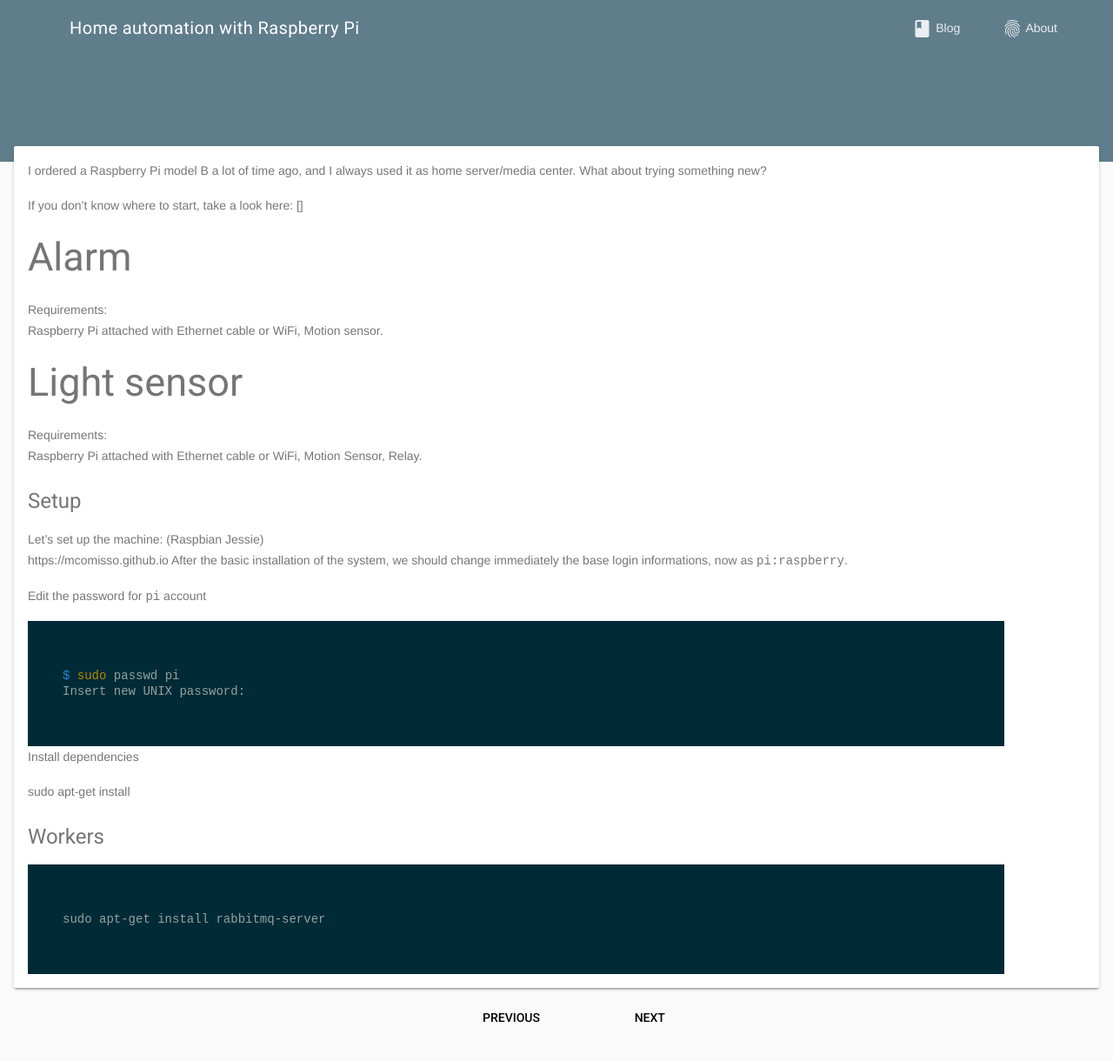
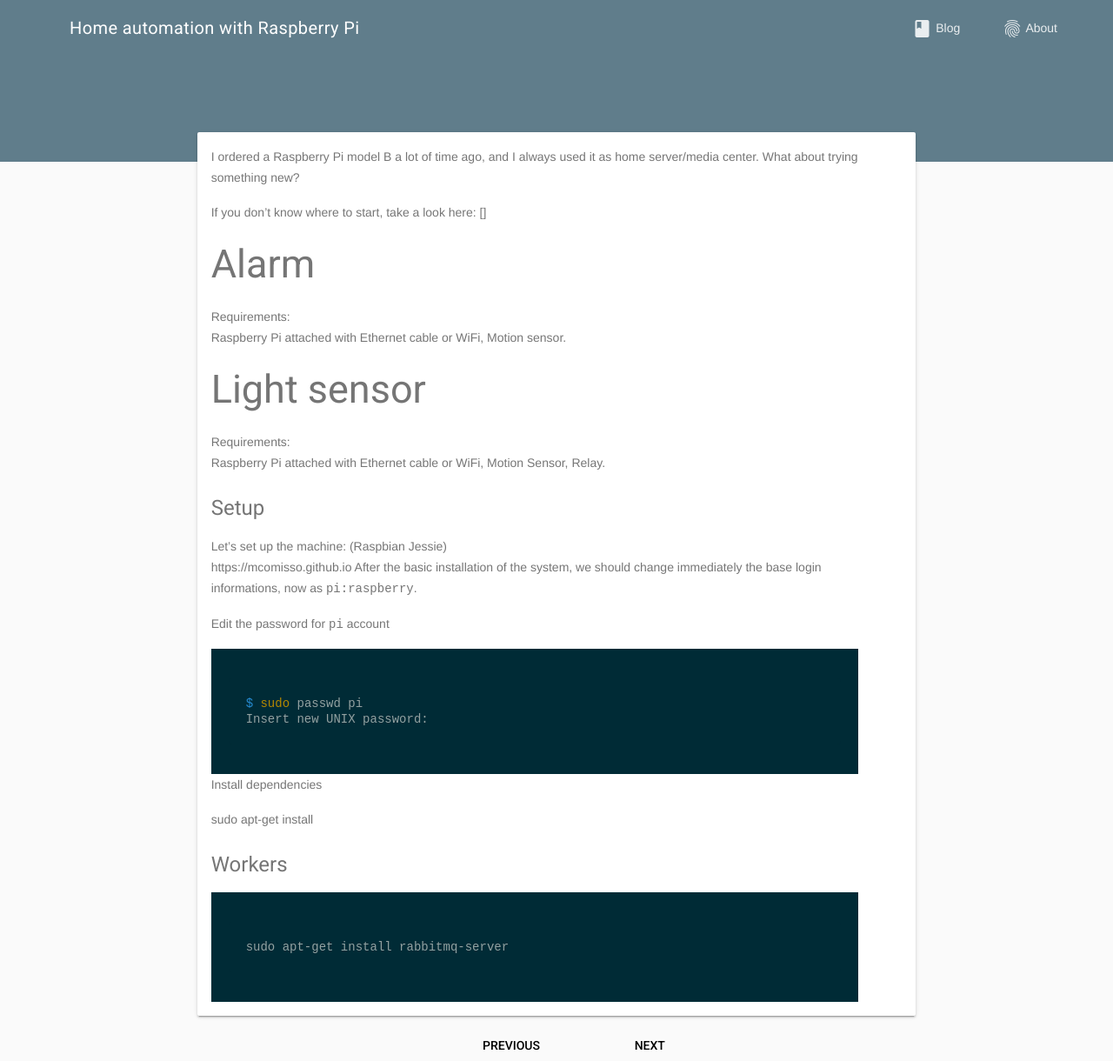
Before and after one commit to mcomisso/mcomisso.github.io, a Jekyll site: the page built from _posts/2016-02-13-Home-automation-with-raspi.md, in a window 1280 px wide. Shown: the whole page at 87% size. Built offline with Jekyll 4.4.1, drawn with Linux system fonts in a browser that asks for light colours; nearby versions of some CDN libraries; comment, search, counter and statistics services are not loaded.

Commit message:
Fixed mono column layout

```diff
--- a/_includes/disqus.html
+++ b/_includes/disqus.html
@@ -1,6 +1,6 @@
 
 
-  <div class="mdl-cell mdl-cell--12-col">
+  <div class="mdl-cell mdl-cell--8-col mdl-cell--2-offset">
     <div id="disqus_thread"></div>
     <script>
     /**
--- a/_layouts/default.html
+++ b/_layouts/default.html
@@ -13,7 +13,6 @@
       <main class="mdl-layout__content">
         <div class="separator mdl-color--primary"></div>
         <div class="mdl-grid negative-top">
-          <div class="mdl-cell mdl-cell--2-col"></div>
           {{ content }}
         </div>
       </main>
--- a/_layouts/post.html
+++ b/_layouts/post.html
@@ -4,7 +4,7 @@
 {% comment %}
 <!-- contains the single post -->
 {% endcomment %}
-  <div class="mdl-cell mdl-cell--12-col">
+  <div class="mdl-cell mdl-cell--8-col mdl-cell--2-offset">
     <div class="mdl-card max-width mdl-shadow--2dp">
       <div class="mdl-card__supporting-text">
       {{ content }}
--- a/about/index.html
+++ b/about/index.html
@@ -4,7 +4,7 @@
 description: About page of Matteo Comisso
 ---
 
-<div class="mdl-cell mdl-cell--8-col">
+<div class="mdl-cell mdl-cell--8-col mdl-cell--2-offset">
   <div class="mdl-card mdl-shadow--2dp max-width">
     <div class="mdl-card__title">
       <h2 class="mdl-card__title-text">Hello</h2>
```
